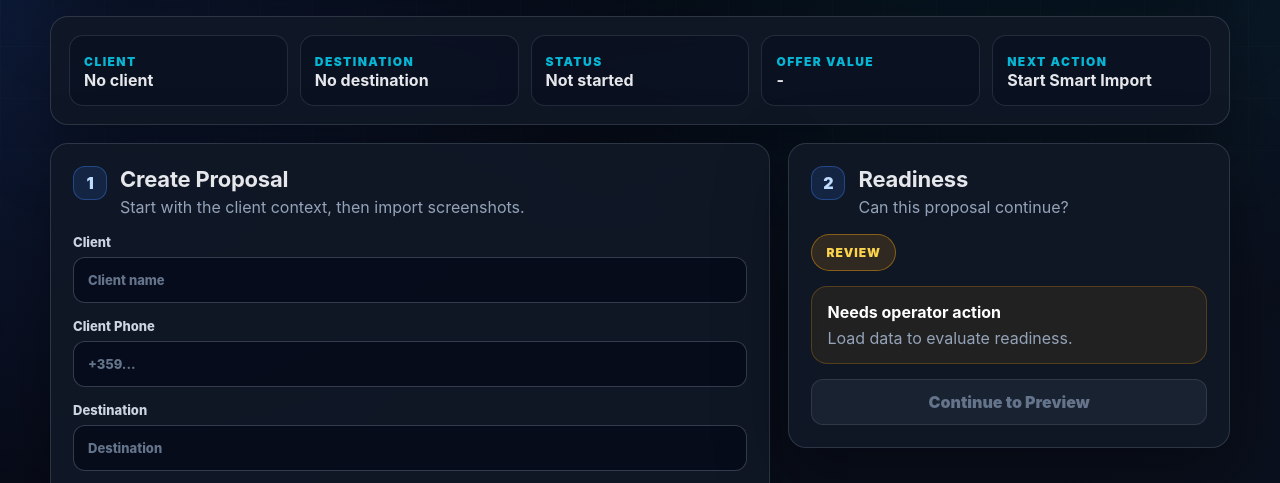
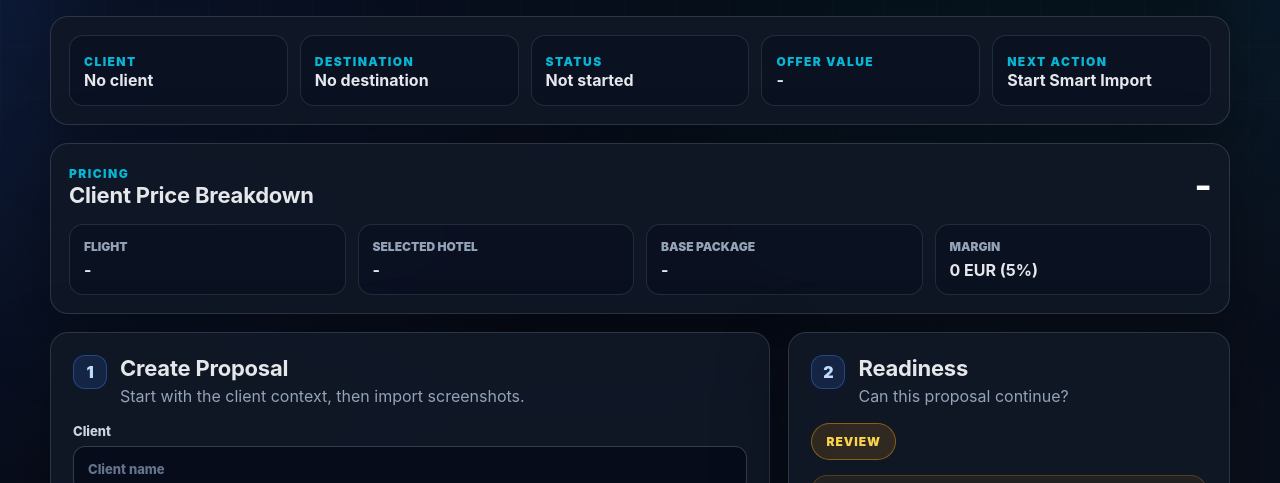
Before and after one commit to goceterziev-creator/2l1p-neural-travel, a website: page gt63-core/product/index.html in a window 1280 px wide. Shown: the part 266-749 px from the top of the page. Drawn offline with Linux system fonts and the light colour scheme.

Commit message:
feat: add GT63 Core price breakdown

```diff
--- a/gt63-core/product/app.js
+++ b/gt63-core/product/app.js
@@ -27,6 +27,11 @@ const nodes = {
   missionStatus: document.getElementById("missionStatus"),
   missionValue: document.getElementById("missionValue"),
   missionAction: document.getElementById("missionAction"),
+  pricingFinal: document.getElementById("pricingFinal"),
+  pricingFlight: document.getElementById("pricingFlight"),
+  pricingHotel: document.getElementById("pricingHotel"),
+  pricingBase: document.getElementById("pricingBase"),
+  pricingMargin: document.getElementById("pricingMargin"),
   readinessBadge: document.getElementById("readinessBadge"),
   gateMessage: document.getElementById("gateMessage"),
   continueButton: document.getElementById("continueButton"),
@@ -130,6 +135,26 @@ function finalPrice(model) {
   const base = totalBasePrice(model);
   if (!Number.isFinite(base) || base <= 0) return 0;
   return base * (1 + marginPercent() / 100);
+}
+
+function marginAmount(model) {
+  const base = totalBasePrice(model);
+  if (!Number.isFinite(base) || base <= 0) return 0;
+  return base * (marginPercent() / 100);
+}
+
+function renderPricing(model = currentModel) {
+  const flightPrice = Number(model?.flight?.price || 0);
+  const hotelPrice = Number(selectedHotel(model)?.price || 0);
+  const base = totalBasePrice(model);
+  const margin = marginAmount(model);
+  const final = finalPrice(model);
+
+  nodes.pricingFlight.textContent = money(flightPrice);
+  nodes.pricingHotel.textContent = money(hotelPrice);
+  nodes.pricingBase.textContent = money(base);
+  nodes.pricingMargin.textContent = margin > 0 ? `${money(margin)} (${marginPercent()}%)` : `0 EUR (${marginPercent()}%)`;
+  nodes.pricingFinal.textContent = money(final);
 }
 
 function missionDestination(model) {
@@ -310,6 +335,7 @@ function renderMission(model = currentModel) {
       : hasBlockingIssues
         ? "Resolve blocking issues"
         : "Review extracted data";
+  renderPricing(model);
 }
 
 function renderPreview(model) {
--- a/gt63-core/product/index.html
+++ b/gt63-core/product/index.html
@@ -41,6 +41,34 @@
       <div>
         <span class="mini-label">Next Action</span>
         <strong id="missionAction">Start Smart Import</strong>
+      </div>
+    </section>
+
+    <section class="pricing-card panel" aria-label="Pricing Breakdown">
+      <div class="pricing-card-heading">
+        <div>
+          <span class="mini-label">Pricing</span>
+          <h2>Client Price Breakdown</h2>
+        </div>
+        <strong id="pricingFinal">-</strong>
+      </div>
+      <div class="pricing-grid">
+        <div>
+          <span>Flight</span>
+          <strong id="pricingFlight">-</strong>
+        </div>
+        <div>
+          <span>Selected hotel</span>
+          <strong id="pricingHotel">-</strong>
+        </div>
+        <div>
+          <span>Base package</span>
+          <strong id="pricingBase">-</strong>
+        </div>
+        <div>
+          <span>Margin</span>
+          <strong id="pricingMargin">-</strong>
+        </div>
       </div>
     </section>
 
--- a/gt63-core/product/styles.css
+++ b/gt63-core/product/styles.css
@@ -210,6 +210,57 @@ h3 {
 
 .mission-card .mission-review {
   color: var(--warning);
+}
+
+.pricing-card {
+  display: grid;
+  gap: 16px;
+  padding: 18px;
+}
+
+.pricing-card-heading {
+  display: flex;
+  justify-content: space-between;
+  align-items: end;
+  gap: 16px;
+}
+
+.pricing-card-heading h2 {
+  margin-bottom: 0;
+}
+
+.pricing-card-heading > strong {
+  color: #fff;
+  font-size: clamp(24px, 4vw, 38px);
+  letter-spacing: -0.03em;
+}
+
+.pricing-grid {
+  display: grid;
+  grid-template-columns: repeat(4, minmax(0, 1fr));
+  gap: 12px;
+}
+
+.pricing-grid > div {
+  display: grid;
+  gap: 6px;
+  border: 1px solid rgba(148, 163, 184, 0.18);
+  border-radius: 14px;
+  padding: 14px;
+  background: rgba(2, 6, 23, 0.28);
+}
+
+.pricing-grid span {
+  color: var(--muted);
+  font-size: 12px;
+  font-weight: 950;
+  text-transform: uppercase;
+}
+
+.pricing-grid strong {
+  color: var(--text);
+  font-size: 16px;
+  overflow-wrap: anywhere;
 }
 
 .workspace-grid {
@@ -982,6 +1033,7 @@ ul {
   .workspace-grid,
   .review-grid,
   .signal-grid,
+  .pricing-grid,
   .preview-grid,
   .v11-hero,
   .v11-content-grid,
--- a/scripts/gt63-core-e2e-smoke.js
+++ b/scripts/gt63-core-e2e-smoke.js
@@ -118,6 +118,8 @@ async function main() {
   assert.match(indexHtml, /Start Smart Import/, "product shell should expose the start action");
   assert.match(indexHtml, /Client Phone/, "product shell should expose client phone control");
   assert.match(indexHtml, /Margin %/, "product shell should expose margin control");
+  assert.match(indexHtml, /Client Price Breakdown/, "product shell should expose client price breakdown");
+  assert.match(indexHtml, /pricingFinal/, "product shell should expose final price state");
   assert.match(indexHtml, /Guests/, "product shell should expose guests control");
   assert.match(indexHtml, /Mission Card/, "product shell should expose the operator mission card");
   assert.match(indexHtml, /missionClient/, "product shell should expose mission client state");
@@ -136,6 +138,8 @@ async function main() {
   assert.match(appJs, /buildOfferPayloadFromProductModel/, "product shell app should use Offer Engine adapter");
   assert.match(appJs, /GT63FlightDisplayBg/, "product shell app should use Bulgarian flight display adapter");
   assert.match(appJs, /marginPercent/, "product shell app should use margin percent context");
+  assert.match(appJs, /marginAmount/, "product shell app should calculate margin amount for operator display");
+  assert.match(appJs, /renderPricing/, "product shell app should render pricing breakdown");
   assert.match(appJs, /clientPhone/, "product shell app should pass client phone context");
   assert.match(appJs, /isPhoneLike/, "product shell app should guard against phone-like destination values");
   assert.match(appJs, /originalModel/, "product shell app should preserve original extracted model");
@@ -172,7 +176,7 @@ async function main() {
   assert.match(flightDisplayJs, /renderSegmentHtml/, "Bulgarian flight display should render segment HTML");
   assert.match(luxuryRendererJs, /GT63FlightDisplayBg/, "luxury preview should use Bulgarian flight display when available");
 
-  assert.match(stylesCss, /mission-card|v11-proposal|v11-hero|preview-shell|gate-message/s, "product shell styles should cover the V11 product workflow");
+  assert.match(stylesCss, /mission-card|pricing-card|pricing-grid|v11-proposal|v11-hero|preview-shell|gate-message/s, "product shell styles should cover the V11 product workflow");
   assert.match(stylesCss, /inline-action|inline-danger|review-subsection-heading/s, "product shell styles should cover structural review controls");
 
   console.log("GT63 CORE E2E SMOKE PASS");
```
